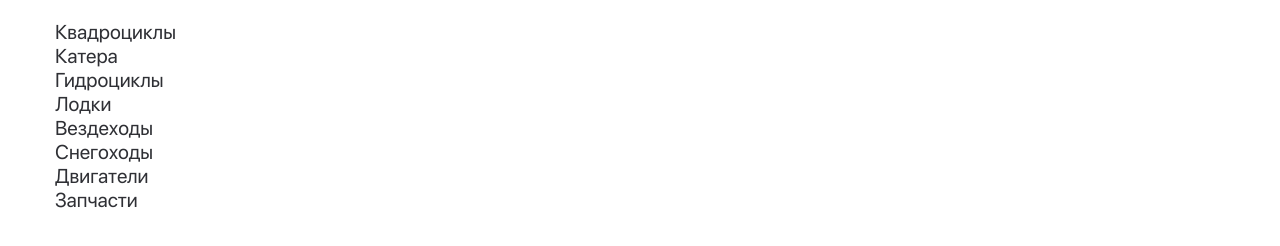
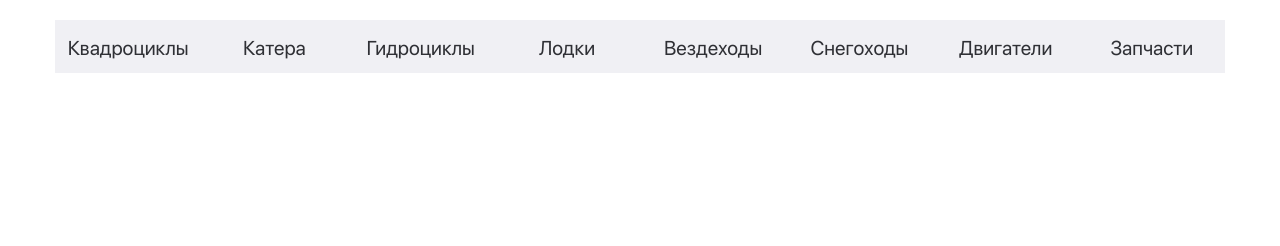
Before and after one commit to SergeyShynkarenko/gidrotsikly, a website: page app/index.html in a window 1280 px wide. Shown: the part 102-348 px from the top of the page. Drawn offline with Linux system fonts and the light colour scheme.

Commit message:
add header__bottom

```diff
--- a/app/index.html
+++ b/app/index.html
@@ -70,7 +70,6 @@
 		</div>
 		<div class="header__bottom">
 			<div class="container">
-				<div class="header__bottom-inner">
 				<ul class="menu-categories">
 					<li class="menu-categories__item">
 						<a class="menu-categories__link" href="#">Квадроциклы</a>
@@ -99,7 +98,6 @@
 				</ul>
 			</div>
 		</div>
-		</div>
 	</header>
 
 	<script src="js/app.min.js"></script>
--- a/app/scss/_config.scss
+++ b/app/scss/_config.scss
@@ -55,6 +55,10 @@ input, textarea {
 a {
 	text-decoration: none;
 	color: inherit;
+	&:hover {
+		text-decoration: none;
+		color: inherit;
+	}
 }
 
 ul,
--- a/app/scss/_header.scss
+++ b/app/scss/_header.scss
@@ -25,13 +25,53 @@
 			top: -10px;
 		}
 	}
+	&__bottom {
+		margin-bottom: 78px;
+	}
 }
 .menu {
 	&__item {
 		display: inline-block;
-
 		& + .menu__item {
 			padding-left: 50px;
+		}
+	}
+	&-categories {
+		background-color: #F0F0F4;
+		display: flex;
+		justify-content: space-around;
+		align-items: center;
+		min-height: 53px;
+		&__item {
+			position: relative;
+		}
+		&__link {
+			position: absolute;
+			top: 50%;
+			left: 50%;
+			transform: translate(-50%, -50%);
+			transition: all .3s;
+			font-weight: 400;
+			padding: 15px 0 14px;
+			&::before {
+				content: "";
+				position: absolute;
+				width: 0;
+				left: auto;
+				right: 0;
+				bottom: -2px;
+				background-color: #1C62CD;
+				height: 3px;
+				transition: all .3s;
+			}
+			&:hover {
+				color: #000;
+			}
+			&:hover::before {
+				width: 100%;
+				right: auto;
+				left: 0;
+			}
 		}
 	}
 }
```
Also changed, not shown: app/css/app.min.css. Lines whose indentation alone changed are shown as unchanged.
